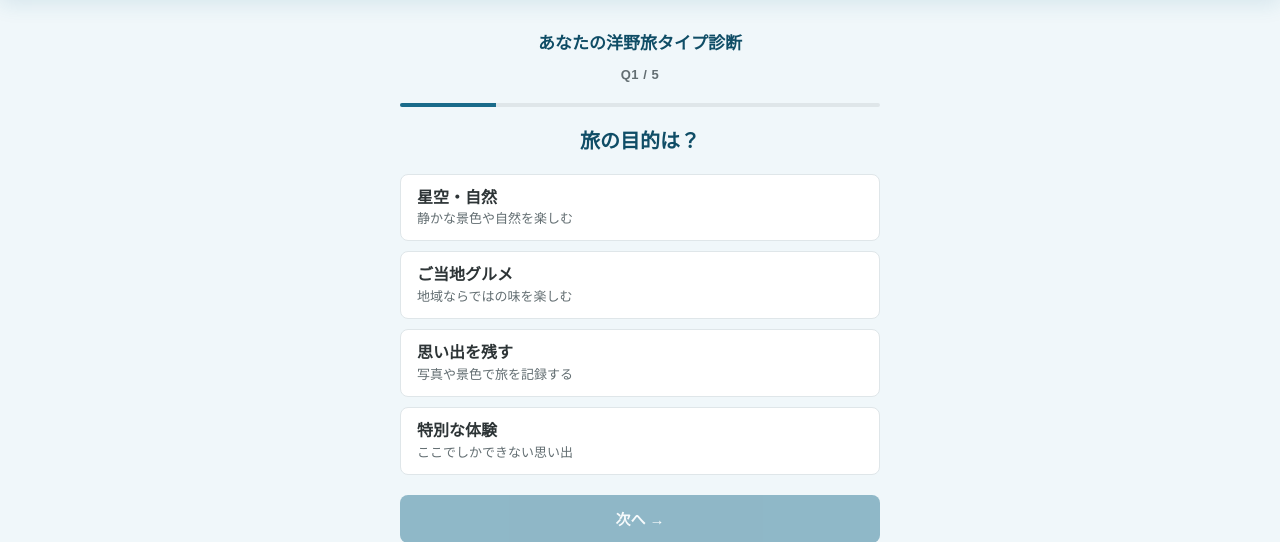
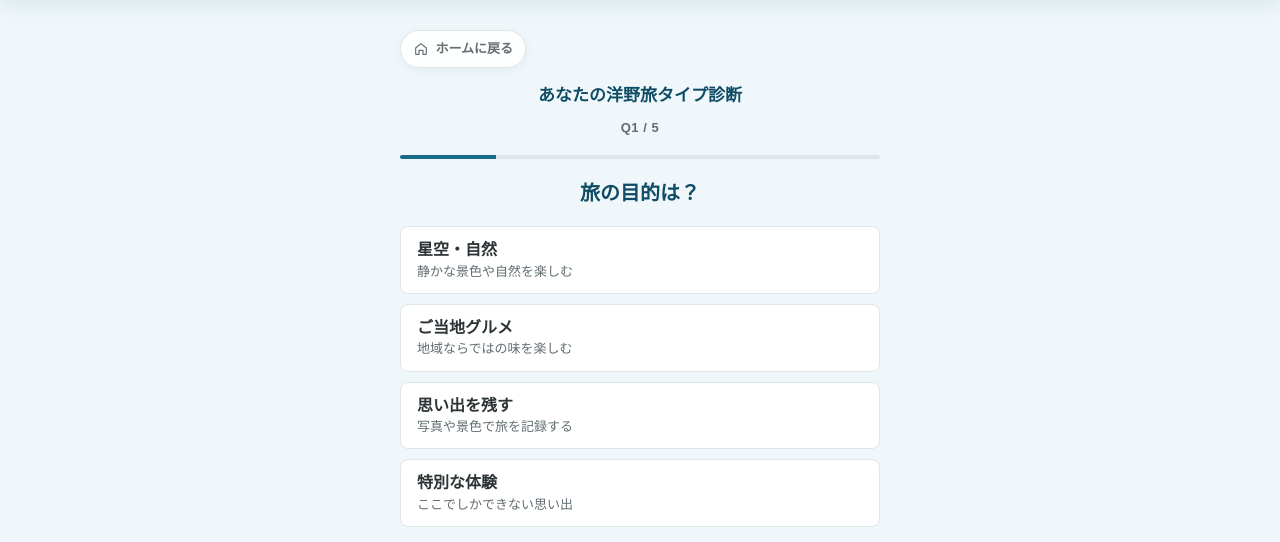
Before and after one commit to kfukfukfu/hirono_match, a Flask app: page /diagnosis in a window 1280 px wide. Shown: the part 66-608 px from the top of the page. Run offline with Flask 3, Linux system fonts and the light colour scheme; data comes from the database, SQL or seed files in the repository.

Commit message:
ホームへ戻る追加

```diff
--- a/static/css/style.css
+++ b/static/css/style.css
@@ -960,6 +960,35 @@ a:hover {
     max-width: var(--mobile-max);
     margin: 0 auto;
     padding: 0.875rem 1.25rem 1.5rem;
+}
+
+.diagnosis-home-link {
+    position: sticky;
+    top: calc(var(--header-height) + 0.5rem);
+    z-index: 10;
+    display: inline-flex;
+    align-items: center;
+    gap: 0.4rem;
+    margin-bottom: 0.875rem;
+    padding: 0.45rem 0.75rem;
+    font-size: 0.8125rem;
+    font-weight: 600;
+    color: var(--color-text-light);
+    background: rgba(255, 255, 255, 0.92);
+    border: 1px solid var(--color-border);
+    border-radius: 999px;
+    text-decoration: none;
+    box-shadow: 0 2px 8px rgba(26, 107, 138, 0.08);
+    backdrop-filter: blur(6px);
+    -webkit-backdrop-filter: blur(6px);
+    transition: color 0.15s ease, border-color 0.15s ease, background 0.15s ease;
+}
+
+.diagnosis-home-link:hover {
+    color: var(--color-primary);
+    border-color: rgba(26, 107, 138, 0.25);
+    background: #fff;
+    text-decoration: none;
 }
 
 .diagnosis-header {
--- a/templates/diagnosis.html
+++ b/templates/diagnosis.html
@@ -4,6 +4,13 @@
 
 {% block content %}
 <section class="diagnosis-mobile">
+    <a href="{{ url_for('index') }}" class="diagnosis-home-link">
+        <svg width="16" height="16" viewBox="0 0 24 24" fill="none" aria-hidden="true">
+            <path d="M4 10.5L12 4L20 10.5V19C20 19.5523 19.5523 20 19 20H15V14H9V20H5C4.44772 20 4 19.5523 4 19V10.5Z" stroke="currentColor" stroke-width="1.75" stroke-linejoin="round"/>
+        </svg>
+        {{ _('diagnosis.back_home') }}
+    </a>
+
     <header class="diagnosis-header">
         <h1 class="diagnosis-title">{{ _('diagnosis.title') }}</h1>
         <p class="diagnosis-progress">Q<span id="current-num">1</span> / {{ questions|length }}</p>
--- a/translations/en.json
+++ b/translations/en.json
@@ -20,6 +20,7 @@
   "diagnosis": {
     "page_title": "Hirono Travel Type Quiz — Hirono Match",
     "title": "Find Your Hirono Travel Type",
+    "back_home": "Back to home",
     "back": "← Previous",
     "next": "Next →"
   },
--- a/translations/ja.json
+++ b/translations/ja.json
@@ -20,6 +20,7 @@
   "diagnosis": {
     "page_title": "洋野旅タイプ診断 — ひろのまっち",
     "title": "あなたの洋野旅タイプ診断",
+    "back_home": "ホームに戻る",
     "back": "← 前の質問へ",
     "next": "次へ →"
   },
```
